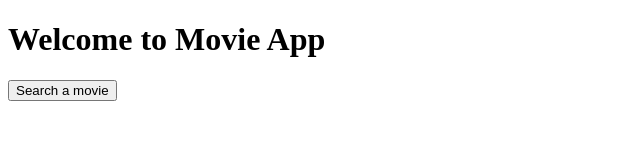
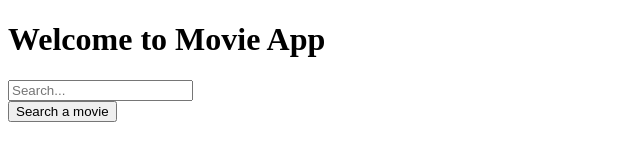
Before and after one commit to yisha17/TMDB-api-Project, a plain HTML site: page index.html in a window 1280 px wide. Shown: the whole page, without its empty margins (0-640 px from the left). Drawn offline with Linux system fonts and the light colour scheme.

Commit message:
Sixth Commit

```diff
--- a/index.html
+++ b/index.html
@@ -12,7 +12,13 @@
       <h1>Welcome to Movie App</h1>
       <form>
         <div class="form-group">
-
+          <input
+            type="text"
+            class="form-control"
+            id="exampleInputEmail1"
+            aria-describedby="emailHelp"
+            placeholder="Search..."
+          />
         </div>
 
         <button type="submit" class="btn" id="search">
@@ -24,5 +30,7 @@
       <div id="movies-container"></div>
     </div>
 
+    <script src="./assets/js/apiTransaction.js"></script>
+    <script src="./assets/js/app.js"></script>
   </body>
 </html>
```
